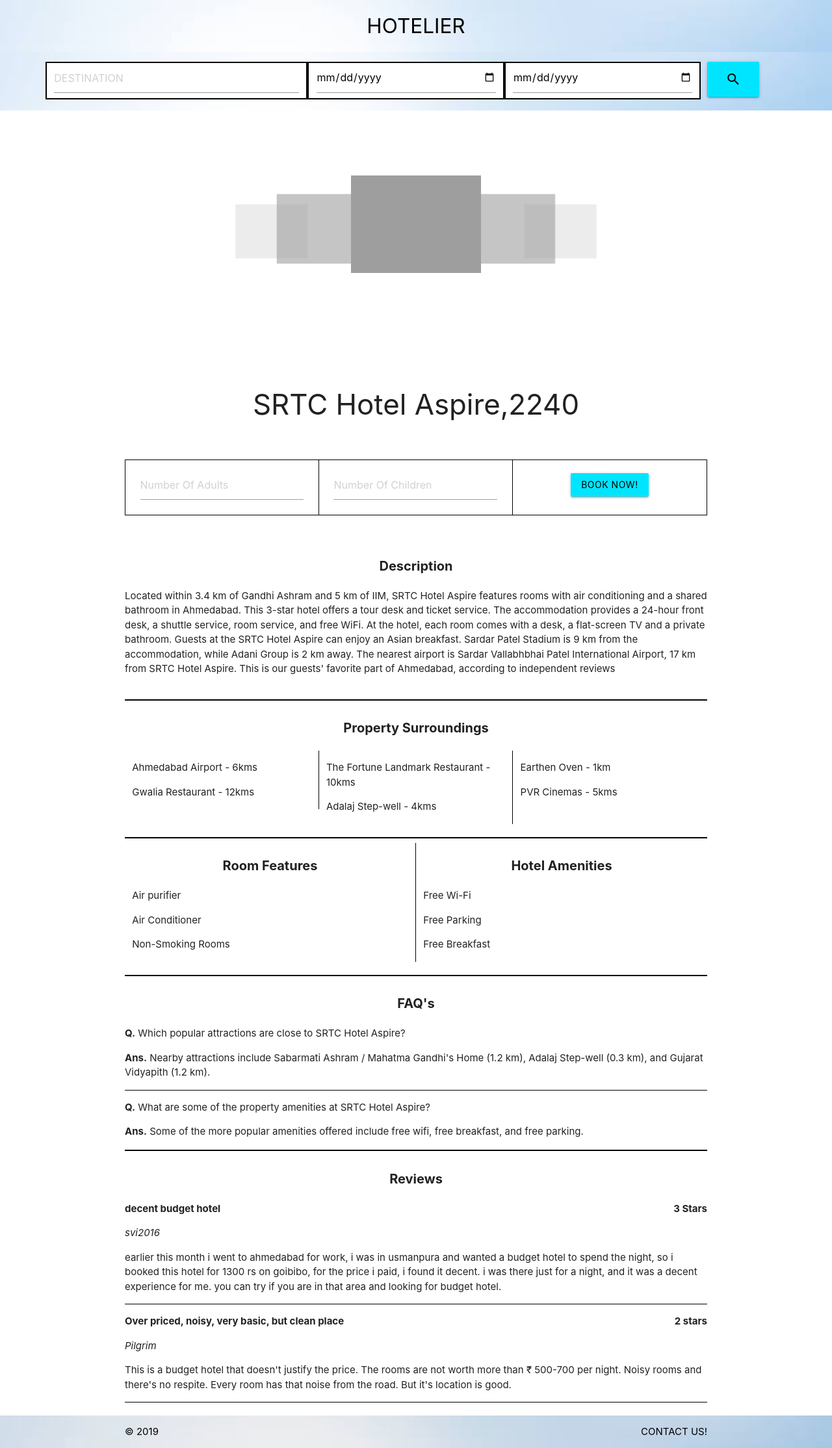
After one commit to sammybarman/AP2, a Flask app: page /hotel in a window 1280 px wide. The commit adds this page. Shown: the whole page at 65% size. Run offline with Flask 2, Linux system fonts and the light colour scheme; grey boxes are pictures that could not be loaded.

Commit message:
Hotel Details page completed

```diff
--- a/server.py
+++ b/server.py
@@ -13,6 +13,10 @@
 @app.route("/contact")
 def contactPage():
     return render_template("contact.html")
+
+@app.route("/hotel")
+def hotelPage():
+    return render_template("hotel.html")
 
 @app.route("/gethotels")
 def infoPage():
--- a/static/css/style.css
+++ b/static/css/style.css
@@ -67,6 +67,11 @@
     background-image: url("/static/img/info.jpeg");
     background-repeat: no-repeat;
     background-size: cover;
+  }
+
+  .hotelsection{
+    min-height: 100vh !important;
+    background: white;
   }
 
   .hotellist{
--- a/static/js/init.js
+++ b/static/js/init.js
@@ -1,5 +1,6 @@
 $(document).ready(function(){
   $('select').formSelect();
+  $('.carousel').carousel();
   $('.datepicker').datepicker({
     selectMonths: true,
     minDate: new Date(2019,11,01)
--- /dev/null
+++ b/templates/hotel.html
@@ -0,0 +1,174 @@
+<!DOCTYPE html>
+<html lang="en">
+<head>
+  <meta http-equiv="Content-Type" content="text/html; charset=UTF-8"/>
+  <meta name="viewport" content="width=device-width, initial-scale=1"/>
+  <title>AP2</title>
+
+  <!-- CSS  -->
+  <link href="https://fonts.googleapis.com/icon?family=Material+Icons" rel="stylesheet">
+  <link rel="stylesheet" href="{{url_for('static', filename='css/materialize.min.css')}}" media="screen,projection">
+  <link rel="stylesheet" href="{{url_for('static', filename='css/style.css')}}" media="screen,projection">
+</head>
+<body>
+
+  <nav>
+    <div class="nav-wrapper">
+      <a href="#" class="brand-logo center black-text darken-4">HOTELIER</a>
+    </div>
+  </nav>
+
+  <div style="margin-top:80px" class="infobooking">
+    <div class="row" style="margin-left:70px">
+      <div class="input-field col s4 m4 l4" style="background:white;min-height:50px;border:2px solid black">
+        <input placeholder="DESTINATION" type="text" id="autocomplete" class="autocomplete">
+      </div>
+      <div class="input-field col s3 m3 l3 " style="background:white;min-height:50px;border:2px solid black">
+        <input id="start" type="date" class="datepicker" placeholder="FROM">
+      </div>
+      <div class="input-field col s3 m3 l3 " style="background:white;min-height:50px;border:2px solid black">
+        <input id="end" type="date" class="datepicker" placeholder="TO">
+      </div>
+      <div class="col s1 m1 l1 " style="margin-top:15px;padding:0px;margin-left: 10px">
+        <div class="valign-wrapper center-align">
+          <button class="btn btn-large forjq center cyan accent-3 black-text waves-effect"><i class="material-icons center">search</i></button>
+        </div>
+      </div>
+    </div>
+  </div>
+
+  <section class="hotelsection">
+    <div class="container">
+      <div class="row">
+        <div class="carousel">
+          <a class="carousel-item" href="#one!"><img src="https://media-cdn.tripadvisor.com/media/photo-l/17/b8/c1/b0/srtc-hotel-aspire.jpg"></a>
+          <a class="carousel-item" href="#two!"><img src="https://media-cdn.tripadvisor.com/media/photo-l/17/eb/72/7d/srtc-hotel-aspire.jpg"></a>
+          <a class="carousel-item" href="#three!"><img src="https://media-cdn.tripadvisor.com/media/photo-l/17/e2/9d/b5/srtc-hotel-aspire.jpg"></a>
+          <a class="carousel-item" href="#four!"><img src="https://media-cdn.tripadvisor.com/media/photo-l/17/e2/9e/59/srtc-hotel-aspire.jpg"></a>
+          <a class="carousel-item" href="#five!"><img src="https://media-cdn.tripadvisor.com/media/photo-l/17/eb/73/c2/srtc-hotel-aspire.jpg"></a>
+          <a class="carousel-item" href="#six!"><img src="https://media-cdn.tripadvisor.com/media/photo-l/19/66/fc/4d/srtc-hotel-aspire.jpg"></a>
+          <a class="carousel-item" href="#seven!"><img src="https://media-cdn.tripadvisor.com/media/photo-l/19/66/fc/5b/srtc-hotel-aspire.jpg"></a>
+          <a class="carousel-item" href="#eight!"><img src="https://media-cdn.tripadvisor.com/media/photo-l/19/66/fc/63/srtc-hotel-aspire.jpg"></a>
+          <a class="carousel-item" href="#nine!"><img src="https://media-cdn.tripadvisor.com/media/photo-l/19/66/fc/5e/srtc-hotel-aspire.jpg"></a>
+          <a class="carousel-item" href="#ten!"><img src="https://media-cdn.tripadvisor.com/media/photo-l/17/eb/6f/c3/srtc-hotel-aspire.jpg"></a>
+          <a class="carousel-item" href="#eleven!"><img src="https://media-cdn.tripadvisor.com/media/photo-l/17/e2/9d/fd/srtc-hotel-aspire.jpg"></a>
+          <a class="carousel-item" href="#twelve!"><img src="https://media-cdn.tripadvisor.com/media/photo-l/19/66/fc/60/srtc-hotel-aspire.jpg"></a>
+          <a class="carousel-item" href="#thirteen!"><img src="https://media-cdn.tripadvisor.com/media/photo-l/19/66/fc/4f/srtc-hotel-aspire.jpg"></a>
+          <a class="carousel-item" href="#fourteen!"><img src="https://media-cdn.tripadvisor.com/media/photo-l/17/e2/9c/cd/srtc-hotel-aspire.jpg"></a>
+          <a class="carousel-item" href="#fifteen!"><img src="https://media-cdn.tripadvisor.com/media/photo-l/17/e2/9b/55/srtc-hotel-aspire.jpg"></a>
+          <a class="carousel-item" href="#sixteen!"><img src="https://media-cdn.tripadvisor.com/media/photo-l/17/e2/9b/03/srtc-hotel-aspire.jpg"></a>
+          <a class="carousel-item" href="#seventeen!"><img src="https://media-cdn.tripadvisor.com/media/photo-l/17/e2/9a/b1/srtc-hotel-aspire.jpg"></a>
+          <a class="carousel-item" href="#eighten!"><img src="https://media-cdn.tripadvisor.com/media/photo-l/17/e2/9a/3b/srtc-hotel-aspire.jpg"></a>
+          <a class="carousel-item" href="#nineteen!"><img src="https://media-cdn.tripadvisor.com/media/photo-l/17/e2/9a/04/srtc-hotel-aspire.jpg"></a>
+          <a class="carousel-item" href="#twenty!"><img src="https://media-cdn.tripadvisor.com/media/photo-l/17/e2/99/a4/srtc-hotel-aspire.jpg"></a>
+        </div>
+      </div>
+      <div class="row">
+        <h3 class="center">SRTC Hotel Aspire,2240</h3>
+      </div>
+      <br>
+      <div class="row" style="border: 0.5px solid black">
+        <form class="col s4 m4 l4" style="border-right: 0.5px solid black">
+            <div class="input-field col s12">
+              <input placeholder="Number Of Adults" id="adults" type="text" class="validate">
+            </div>
+        </form>
+        <form class="col s4 m4 l4" style="border-right: 0.5px solid black">
+            <div class="input-field col s12">
+              <input placeholder="Number Of Children" id="children" type="text" class="validate">
+            </div>
+        </form>
+        <div class="col s4 m4 l4 center">
+          <button type="button" name="button" class="btn waves-effect cyan accent-3 black-text" style="margin-top: 7%">BOOK NOW!</button>
+        </div>
+      </div>
+      <br>
+      <div class="row">
+        <p class="center" style="font-size:20px"><b>Description</b></p>
+        <p>Located within 3.4 km of Gandhi Ashram and 5 km of IIM, SRTC Hotel Aspire features rooms with air conditioning and a shared bathroom in Ahmedabad. This 3-star hotel offers a tour desk and ticket service. The accommodation provides a 24-hour front desk, a shuttle service, room service, and free WiFi. At the hotel, each room comes with a desk, a flat-screen TV and a private bathroom. Guests at the SRTC Hotel Aspire can enjoy an Asian breakfast. Sardar Patel Stadium is 9 km from the accommodation, while Adani Group is 2 km away. The nearest airport is Sardar Vallabhbhai Patel International Airport, 17 km from SRTC Hotel Aspire. This is our guests' favorite part of Ahmedabad, according to independent reviews</p>
+      </div>
+      <hr>
+      <div class="row" style="max-height:30vh; overflow:auto">
+        <p class="center" style="font-size:20px"><b>Property Surroundings</b></p>
+        <div class="col s4 m4 l4 left" style="border-right: 1px solid black">
+          <p>Ahmedabad Airport - 6kms</p>
+          <p>Gwalia Restaurant - 12kms</p>
+        </div>
+        <div class="col s4 m4 l4 left" style="border-right: 1px solid black">
+          <p>The Fortune Landmark Restaurant - 10kms</p>
+          <p>Adalaj Step-well - 4kms</p>
+        </div>
+        <div class="col s4 m4 l4 left">
+          <p>Earthen Oven - 1km</p>
+          <p>PVR Cinemas - 5kms</p>
+        </div>
+      </div>
+      <hr>
+      <div class="row" style="max-height: 30vh; overflow: auto">
+        <div class="col s6 m6 l6" style="border-right: 1px solid black">
+          <p class="center" style="font-size:20px"><b>Room Features</b></p>
+          <p>Air purifier</p>
+          <p>Air Conditioner</p>
+          <p>Non-Smoking Rooms</p>
+        </div>
+        <div class="col s6 m6 l6">
+          <p class="center" style="font-size:20px"><b>Hotel Amenities</b></p>
+          <p>Free Wi-Fi</p>
+          <p>Free Parking</p>
+          <p>Free Breakfast</p>
+        </div>
+      </div>
+      <hr>
+      <div class="row" style="max-height: 30vh; overflow: auto">
+        <p class="center" style="font-size:20px"><b>FAQ's</b></p>
+        <div style="border-bottom: 0.5px solid black">
+          <p><b>Q.</b> Which popular attractions are close to SRTC Hotel Aspire?</p>
+          <p><b>Ans.</b> Nearby attractions include Sabarmati Ashram / Mahatma Gandhi's Home (1.2 km), Adalaj Step-well (0.3 km), and Gujarat Vidyapith (1.2 km).</p>
+        </div>
+        <div style="border-bottom: 0.5px solid black">
+          <p><b>Q.</b> What are some of the property amenities at SRTC Hotel Aspire? </p>
+          <p><b>Ans.</b> Some of the more popular amenities offered include free wifi, free breakfast, and free parking.</p>
+        </div>
+        <div style="border-bottom: 0.5px solid black">
+          <p><b>Q.</b> Which room amenities are available at SRTC Hotel Aspire?</p>
+          <p><b>Ans.</b> Top room amenities include air conditioning, a flat screen TV, and a desk.</p>
+        </div>
+      </div>
+      <hr>
+      <div class="row" style="max-height: 50vh; overflow: auto">
+        <p class="center" style="font-size:20px"><b>Reviews</b></p>
+        <div style="border-bottom: 0.5px solid black">
+          <p><b>decent budget hotel <span class="right">3 Stars</span></b></p>
+          <p><i>svi2016</i></p>
+          <p>earlier this month i went to ahmedabad for work, i was in usmanpura and wanted a budget hotel to spend the night, so i booked this hotel for 1300 rs on goibibo, for the price i paid, i found it decent. i was there just for a night, and it was a decent experience for me. you can try if you are in that area and looking for budget hotel.</p>
+        </div>
+        <div style="border-bottom: 0.5px solid black">
+          <p><b>Over priced, noisy, very basic, but clean place <span class="right">2 stars</span></b></p>
+          <p><i>Pilgrim</i></p>
+          <p>This is a budget hotel that doesn't justify the price. The rooms are not worth more than ₹ 500-700 per night.  Noisy rooms and there's no respite. Every room has that noise from the road. But it's location is good.</p>
+        </div>
+      </div>
+    </div>
+  </section>
+
+  <footer style="padding-top: 0" class="page-footer">
+    <div class="footer-copyright">
+      <div class="container black-text text-darken-4 footlink">
+        © 2019
+        <a class="black-text text-darken-4 right footlink" href="/contact">CONTACT US!</a>
+      </div>
+    </div>
+  </footer>
+
+
+  <!--  Scripts-->
+  <script
+    src="https://code.jquery.com/jquery-3.4.1.js"
+    integrity="sha256-WpOohJOqMqqyKL9FccASB9O0KwACQJpFTUBLTYOVvVU="
+    crossorigin="anonymous">
+  </script>
+  <script src="static/js/materialize.js"></script>
+  <script src="static/js/init.js"></script>
+
+</body>
+</html>
```
